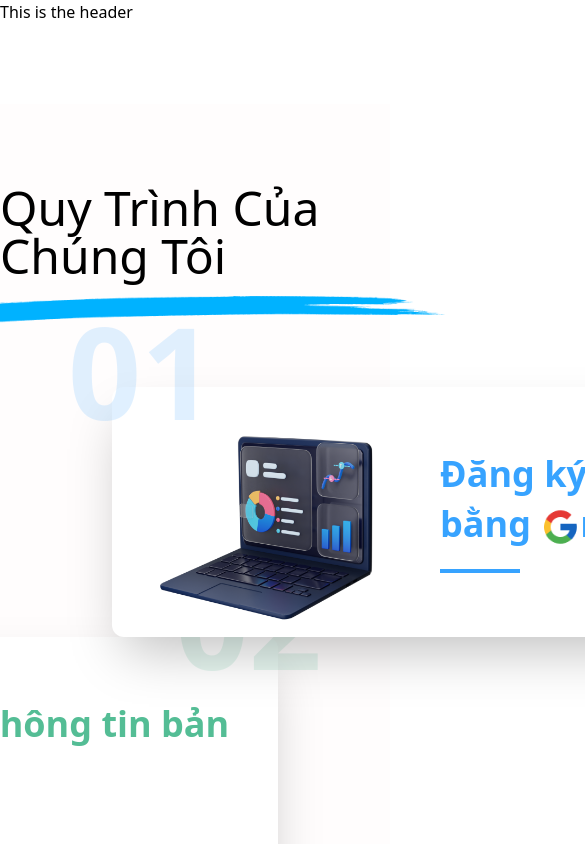
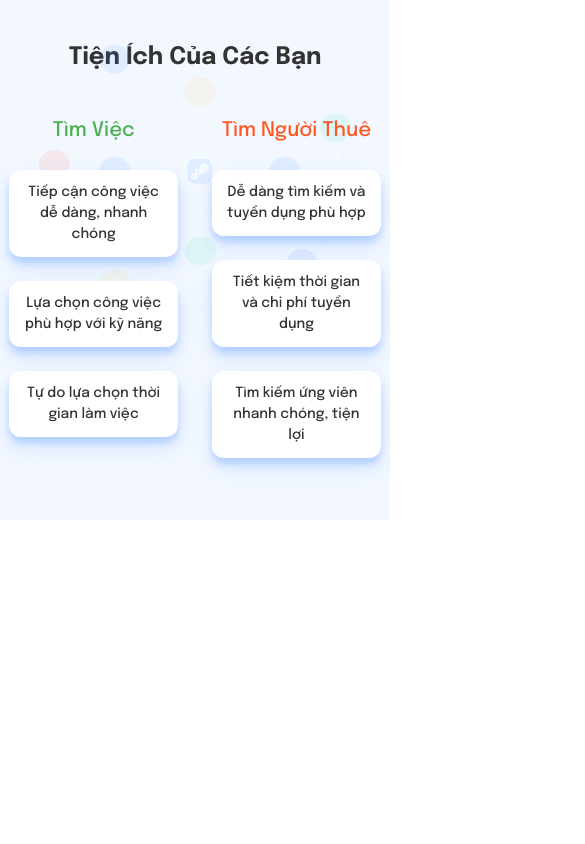
Before and after one commit to LamPhuongZ/FE-Hackathon, a React (Vite) app: page / in a window 390 px wide. Shown: the top 844 px of the page, 585 px wide, since content can reach past the window. Built offline with nearby package versions, Linux system fonts and the light colour scheme.

Commit message:
submit:benefits_homepage

```diff
--- a/src/App.jsx
+++ b/src/App.jsx
@@ -1,9 +1,10 @@
-import HomeTemplate from "./templates/HomeTemplate";
+// import HomeTemplate from "./templates/HomeTemplate";
+import HomePage from "./pages/HomePage"
 
 function App() {
   return (
     <>
-      <HomeTemplate />
+      <HomePage />
     </>
   );
 }
--- a/src/index.css
+++ b/src/index.css
@@ -1,3 +1,9 @@
+@import url("https://fonts.googleapis.com/css2?family=Epilogue:ital,wght@0,100..900;1,100..900&display=swap");
+
 @tailwind base;
 @tailwind components;
 @tailwind utilities;
+
+*{
+    font-family: "Epilogue", sans-serif;
+}
--- /dev/null
+++ b/src/pages/HomePage/benefits/benefits.scss
@@ -0,0 +1,189 @@
+.benefits {
+    text-align: center;
+    padding: 40px 0 12px;
+    background-color: rgba(63, 140, 255, 0.06);
+    height: 600px;
+
+    &__title {
+        font-size: 24px;
+        color: #333;
+        font-weight: 700;
+    }
+
+    &__content {
+        display: flex;
+        justify-content: space-between;
+        max-width: 1200px;
+        margin: 0 auto;
+    }
+
+    &__left,
+    &__right,
+    &__center {
+        flex: 1;
+    }
+
+    &__left,
+    &__right {
+        max-width: 360px;
+        position: relative;
+    }
+
+    &__center {
+        max-width: 400px;
+        top: 50%;
+    }
+
+    &__subtitle {
+        font-size: 32px;
+        margin-bottom: 20px;
+        color: #4a4a4a;
+        font-weight: 500;
+        position: relative;
+    }
+
+    &__list {
+        list-style-type: none;
+        padding: 0;
+        text-align: right;
+    }
+
+    &__item {
+        position: relative;
+        border-radius: 12px;
+        align-items: center;
+        margin-top: 60px;
+        margin-bottom: 40px;
+        font-size: 14px;
+        color: #333;
+        font-weight: 500;
+        padding: 20px 4px;
+        background-color: white;
+        box-shadow: rgba(63, 140, 255, 0.19) 0px 10px 20px,
+            rgba(63, 140, 255, 0.23) 0px 6px 6px;
+    }
+
+    &__item:hover {
+        transform: scale(1.05);
+    }
+
+    &__left &__item {
+
+        &:first-of-type,
+        &:last-of-type {
+            left: 15%;
+        }
+    }
+
+    &__right &__item {
+
+        &:first-of-type,
+        &:last-of-type {
+            right: 10%;
+        }
+    }
+
+    &__left &__subtitle {
+        left: 15%;
+        top: 10%;
+    }
+
+    &__right &__subtitle {
+        top: 10%;
+        right: 10%;
+    }
+
+    &__image {
+        max-width: 100%;
+        height: auto;
+        padding-top: 48px;
+    }
+
+    &__left &__subtitle {
+        color: #4caf50;
+    }
+
+    &__right &__subtitle {
+        color: #ff5722;
+    }
+
+    @media (max-width:1024px) {
+        height: auto;
+
+        &__subtitle {
+            font-size: 20px;
+            margin-top: 20px;
+        }
+
+        &__content {
+            position: relative;
+            display: flex;
+            flex-wrap: wrap;
+            justify-content: space-between;
+            margin-top: 20px;
+        }
+
+        &__center {
+            position: absolute;
+            top: 20%;
+            left: 50%;
+            transform: translate(-50%, -70%);
+            width: 80%;
+            height: 80%;
+            z-index: 1;
+            opacity: 0.1;
+        }
+
+        &__left,
+        &__right {
+            position: relative;
+            z-index: 2;
+            flex: 0 0 48%;
+            max-width: 48%;
+            margin-bottom: 30px;
+        }
+
+        &__subtitle {
+            position: static;
+            text-align: center;
+            left: auto;
+            right: auto;
+            top: auto;
+        }
+
+        &__item {
+            left: auto !important;
+            right: auto !important;
+            margin-left: auto;
+            margin-right: auto;
+            max-width: 90%;
+            margin-top: 24px;
+            margin-bottom: 20px;
+            padding: 12px;
+        }
+
+        &__left &__item,
+        &__right &__item {
+
+            &:first-of-type,
+            &:last-of-type {
+                left: auto;
+                right: auto;
+            }
+        }
+    }
+        @media (min-width:420px) and (max-width:500px) {
+
+            &__center {
+                position: absolute;
+                top: 50%;
+                left: 50%;
+                transform: translate(-50%, -80%);
+                width: 80%;
+                height: 80%;
+                z-index: 1;
+                opacity: 0.1;
+            }
+
+        }
+}
--- /dev/null
+++ b/src/pages/HomePage/benefits/index.jsx
@@ -0,0 +1,29 @@
+import "./benefits.scss";
+import ImgCenter from "../../../assets/images/Benefit_Homepage.png"
+
+const Benefits = () => {
+  return (
+    <div className="benefits">
+      <h1 className="benefits__title">Tiện Ích Của Các Bạn</h1>
+      <div className="benefits__content">
+        <div className="benefits__left">
+          <h2 className="benefits__subtitle">Tìm Việc</h2>
+          <p className="benefits__item">Tiếp cận công việc dễ dàng, nhanh chóng</p>
+          <p className="benefits__item">Lựa chọn công việc phù hợp với kỹ năng</p>
+          <p className="benefits__item">Tự do lựa chọn thời gian làm việc</p>
+        </div>
+        <div className="benefits__center">
+          <img src={ImgCenter} alt="Benefits" className="benefits__image my-10" />
+        </div>
+        <div className="benefits__right">
+          <h2 className="benefits__subtitle">Tìm Người Thuê</h2>
+          <p className="benefits__item">Dễ dàng tìm kiếm và tuyển dụng phù hợp</p>
+          <p className="benefits__item">Tiết kiệm thời gian và chi phí tuyển dụng</p>
+          <p className="benefits__item">Tìm kiếm ứng viên nhanh chóng, tiện lợi</p>
+        </div>
+      </div>
+    </div>
+  );
+};
+
+export default Benefits;
--- a/src/pages/HomePage/index.jsx
+++ b/src/pages/HomePage/index.jsx
@@ -1,7 +1,9 @@
-export function HomePage() {
-    return (
-        <>
+import Benefits from "./benefits";
 
-        </>
-    )
+export default function HomePage() {
+  return (
+    <>
+      <Benefits />
+    </>
+  );
 }
```
Also changed, not shown: src/assets/images/Benefit_Homepage.png (added).
